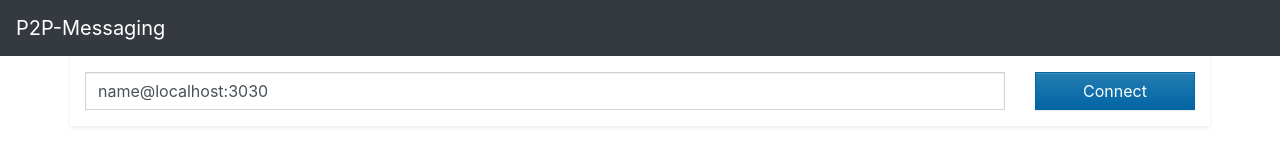
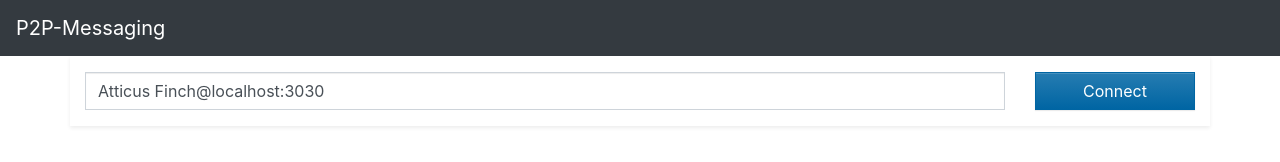
Before and after one commit to rkram3r/p2p-messaging, a React (Vite) app: page / in a window 1280 px wide. Shown: the top 162 px of the page. Built offline with nearby package versions, Linux system fonts and the light colour scheme; what react-router-redux would draw is missing.

Commit message:
add default names.

```diff
--- a/src/constants.js
+++ b/src/constants.js
@@ -19,3 +19,8 @@ export const abi = [{
 
 
 export const address = '0xfc3db72a96c3c56ef8eb60fafb83877d25e8008b';
+
+export const names = ['James Bond', 'Indiana Jones', 'Donnie Darko', 'Gordon Gekko', 'Verbal Kint', 'Crocodile Dundee', 'John Rambo', 'Vincent Vega',
+  'Snake Plissken', 'Luke Skywalker', 'Han Solo', 'Jack Sparrow', 'Freddy Krueger', 'Forrest Gump', 'Peter Venkman', 'Vito Corleone',
+  'Norman Bates', 'Rhett Butler', 'Ace Ventura', 'Hannibal Lecter', 'Stacker Pentecost', 'Buckaroo Banzai',
+  'Optimus Prime', 'Tony Montana', 'Axel Foley', 'Atticus Finch', 'Marty McFly'];
--- a/src/logic/connectionReducer.js
+++ b/src/logic/connectionReducer.js
@@ -1,6 +1,10 @@
+import { names } from '../constants';
+
+const defaultName = names[Math.floor(Math.random() * names.length)];
+
 export default (oldState = {
-  connection: 'name@localhost:3030',
-  myName: 'name',
+  connection: `${defaultName}@localhost:3030`,
+  myName: defaultName,
   address: 'localhost:3030',
 }, action) => {
   const { type, ...rest } = action;
```
